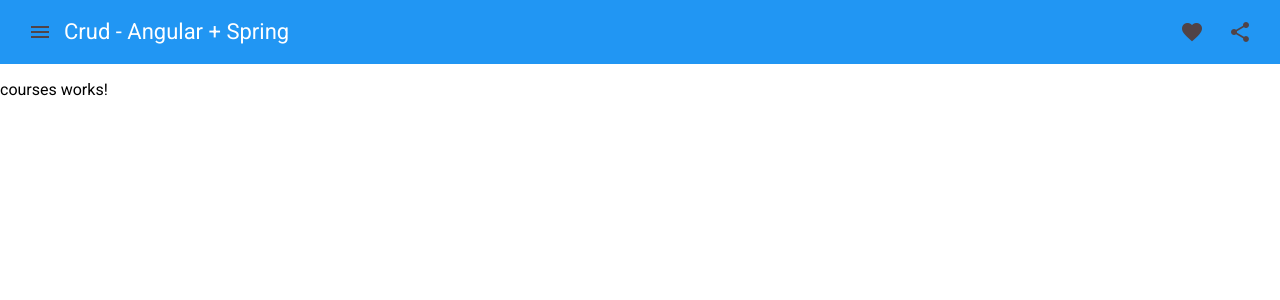
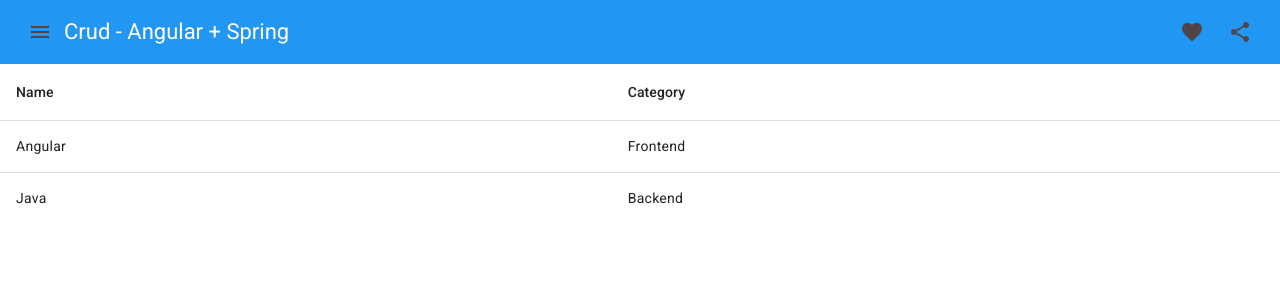
Before and after one commit to samuelalex93/crud-angular-spring, an Angular app in the folder crud-angular/: page /courses in a window 1280 px wide. Shown: the top 300 px of the page. Built offline with nearby package versions, Linux system fonts and the light colour scheme.

Commit message:
feat: add table structure

```diff
--- a/crud-angular/src/app/courses/courses.component.html
+++ b/crud-angular/src/app/courses/courses.component.html
@@ -1 +1,12 @@
-<p>courses works!</p>
+<table mat-table [dataSource]="courses" class="mat-elevation-z8">
+	<ng-container matColumnDef="name">
+		<th mat-header-cell *matHeaderCellDef> Name </th>
+		<td mat-cell *matCellDef="let course"> {{course.name}} </td>
+	</ng-container>
+	<ng-container matColumnDef="category">
+		<th mat-header-cell *matHeaderCellDef> Category </th>
+		<td mat-cell *matCellDef="let course"> {{course.category}} </td>
+	</ng-container>
+	<tr mat-header-row *matHeaderRowDef="displayedColumns"></tr>
+	<tr mat-row *matRowDef="let row; columns: displayedColumns;"></tr>
+</table>
--- a/crud-angular/src/app/courses/courses.component.scss
+++ b/crud-angular/src/app/courses/courses.component.scss
@@ -0,0 +1,4 @@
+table {
+  width: 100%;
+  border-collapse: collapse;
+}
--- a/crud-angular/src/app/courses/courses.component.ts
+++ b/crud-angular/src/app/courses/courses.component.ts
@@ -1,11 +1,21 @@
+import { Course } from './model/course';
 import { Component } from '@angular/core';
+import {MatTableModule} from '@angular/material/table';
 
 @Component({
   selector: 'app-courses',
-  imports: [],
+  imports: [MatTableModule],
   templateUrl: './courses.component.html',
   styleUrl: './courses.component.scss'
 })
 export class CoursesComponent {
+  courses: Course[] = [
+    {_id: "1", name: 'Angular', category: 'Frontend'},
+    {_id: "2", name: 'Java', category: 'Backend'},
+  ]
 
+  constructor() {
+  }
+
+  displayedColumns: string[] = ['name', 'category'];
 }
--- /dev/null
+++ b/crud-angular/src/app/courses/model/course.ts
@@ -0,0 +1,5 @@
+export interface Course {
+	_id: string;
+	name: string;
+	category: string;
+}
```
